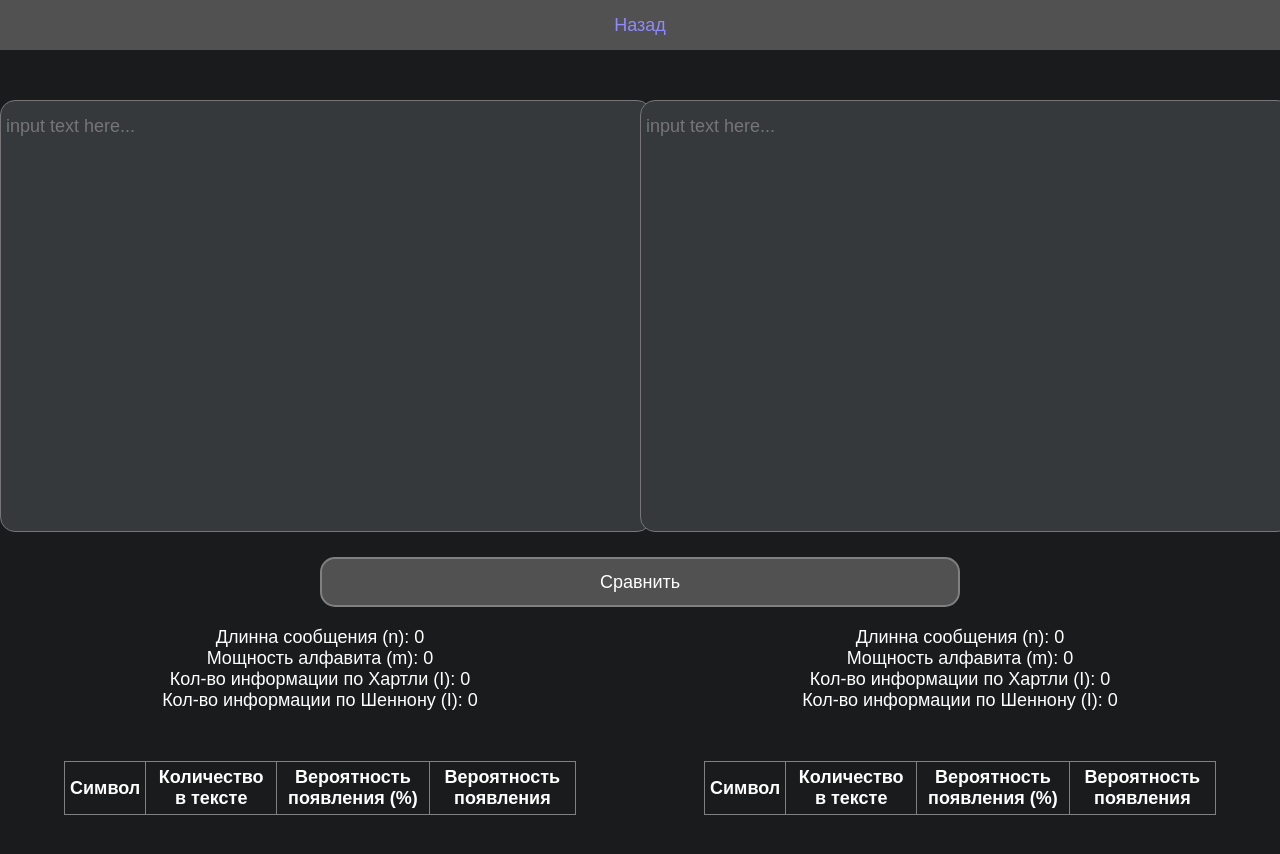
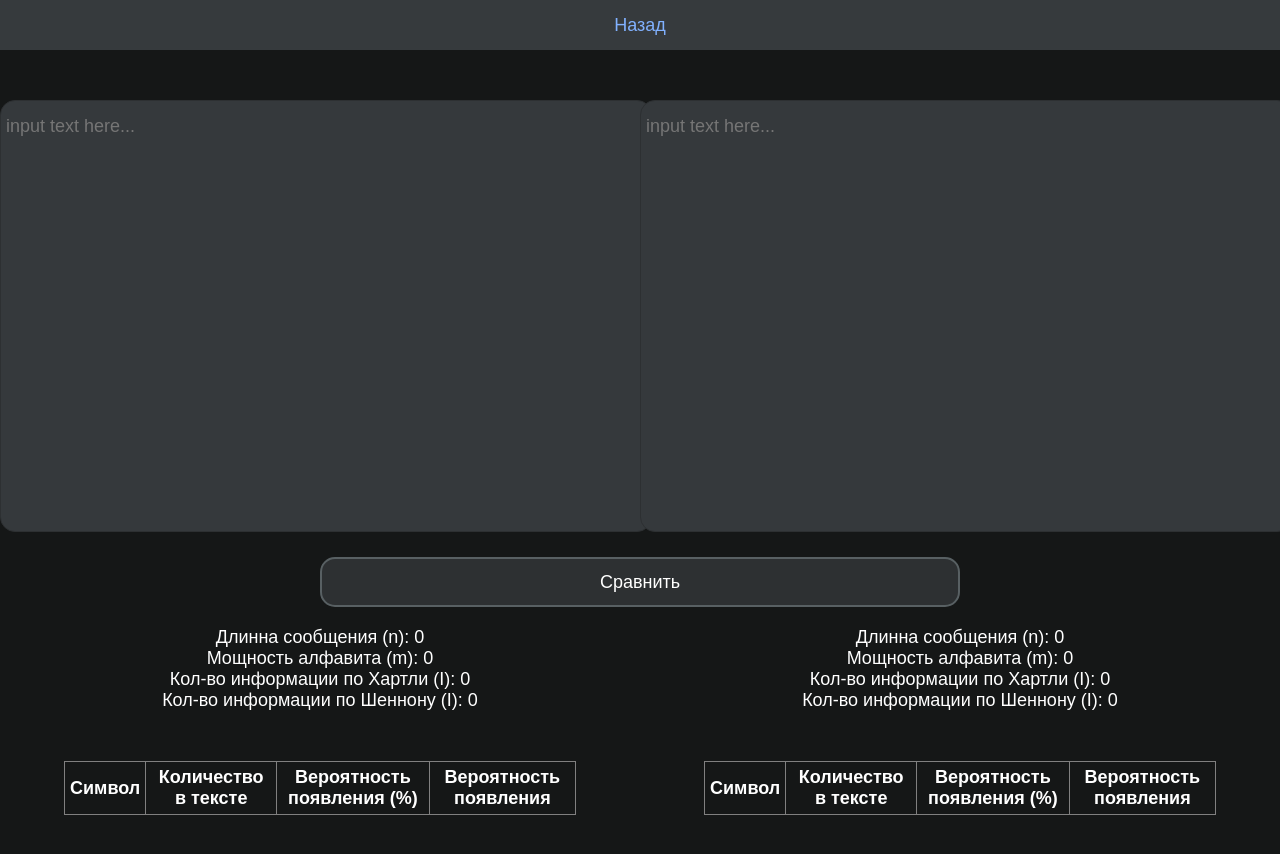
Before and after one commit to KushnirDenis/itac_lab1, a plain HTML site: page task1/compare_texts.html in a window 1280 px wide. Drawn offline with Linux system fonts and the light colour scheme.

Commit message:
redesigned styles

```diff
--- a/task1/compare_texts.html
+++ b/task1/compare_texts.html
@@ -26,7 +26,7 @@
                 id="input-text-2"></textarea>
             </section>
         </div>
-        <button type="button" id="compare-texts-btn">Сравнить</button>
+        <button class="dark-btn" type="button" id="compare-texts-btn">Сравнить</button>
         <div class="division">
             <section id="text-info-1" class="text-info">
                 <div>
--- a/task1/css/style.scss
+++ b/task1/css/style.scss
@@ -8,7 +8,7 @@ body {
     font-size: 1.8rem;
     color: #fff;
 
-    background-color: #191b1c;
+    background-color: rgb(21,23,23);
 
     padding-bottom: 100px;
 }
@@ -17,19 +17,19 @@ body {
     line-height: 50px;
     text-align: center;
 
-    background-color: rgb(81, 81, 81);
+    background-color: rgb(54,58,61);
 
     padding: 0 50px;
 }
 
 a {
     text-decoration: none;
-    color: rgb(142, 138, 253);
+    color: rgb(129,177,255);
 
     transition: color 0.2s;
 
     &:hover {
-        color: rgb(49, 43, 250);
+        color: rgb(60,131,255);
     }
 }
 
@@ -55,12 +55,7 @@ main {
     margin-top: 20px;
 }
 
-.data {
-    width: 800px;
-
-    margin: 0 auto;
-
-    button {
+.dark-btn {
     display: block;
     width: 50%;
     height: 50px;
@@ -69,12 +64,17 @@ main {
     color: #fff;
 
     cursor: pointer;
-        background-color: rgb(81, 81, 81);
-        border: 2px solid gray;
+    background-color: rgb(45,48,50);
+    border: 2px solid rgb(88,96,99);
     border-radius: 15px;
 
     margin: 20px auto 0;
 }
+
+.data {
+    width: 800px;
+
+    margin: 0 auto;
 
     textarea {
         width: 100%;
@@ -82,7 +82,7 @@ main {
         resize: none;
 
         background-color: #35393c;
-        border-color: rgb(118, 118, 118);
+        border-color: rgb(45,48,50);
         border-radius: 15px;
         outline: none;
 
@@ -105,19 +105,3 @@ main {
         width: 40%;
     }
 }
-
-#compare-texts-btn {
-    display: block;
-    width: 50%;
-    height: 50px;
-
-    font: inherit;
-    color: #fff;
-
-    cursor: pointer;
-    background-color: rgb(81, 81, 81);
-    border: 2px solid gray;
-    border-radius: 15px;
-
-    margin: 20px auto 0;
-}
```
Also changed, not shown: task1/index.html (+1 -1 lines), task1/css/style.css, 1 other file. Lines whose indentation alone changed are shown as unchanged.
